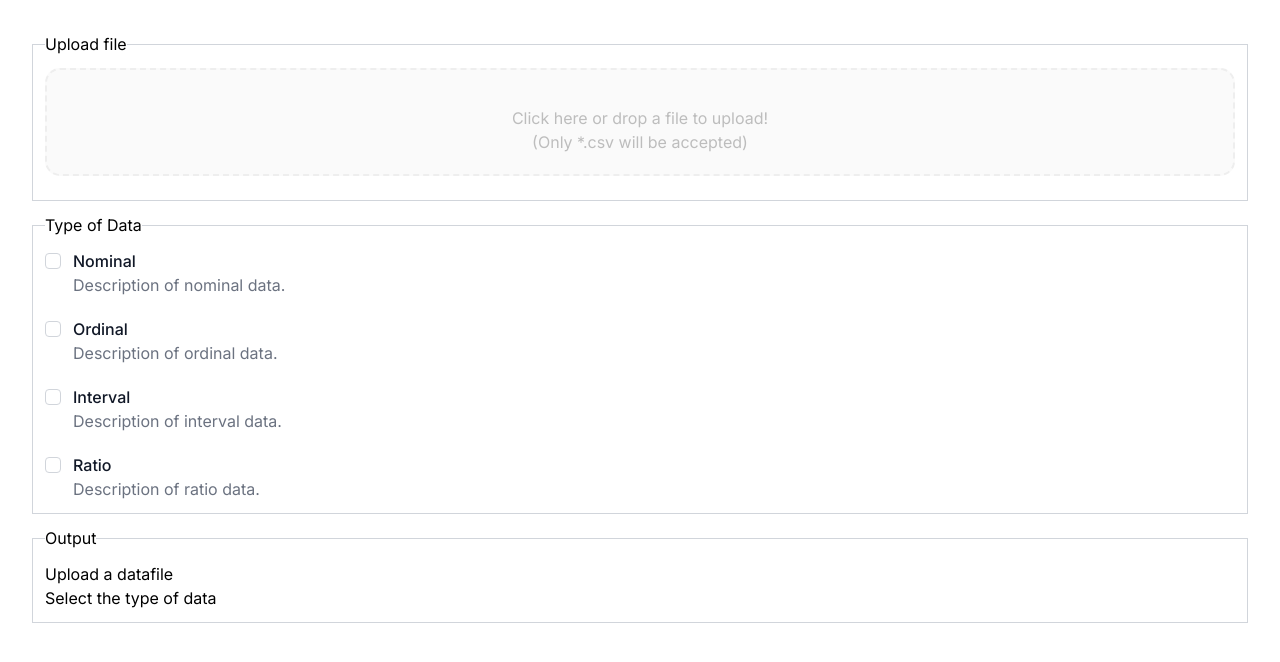
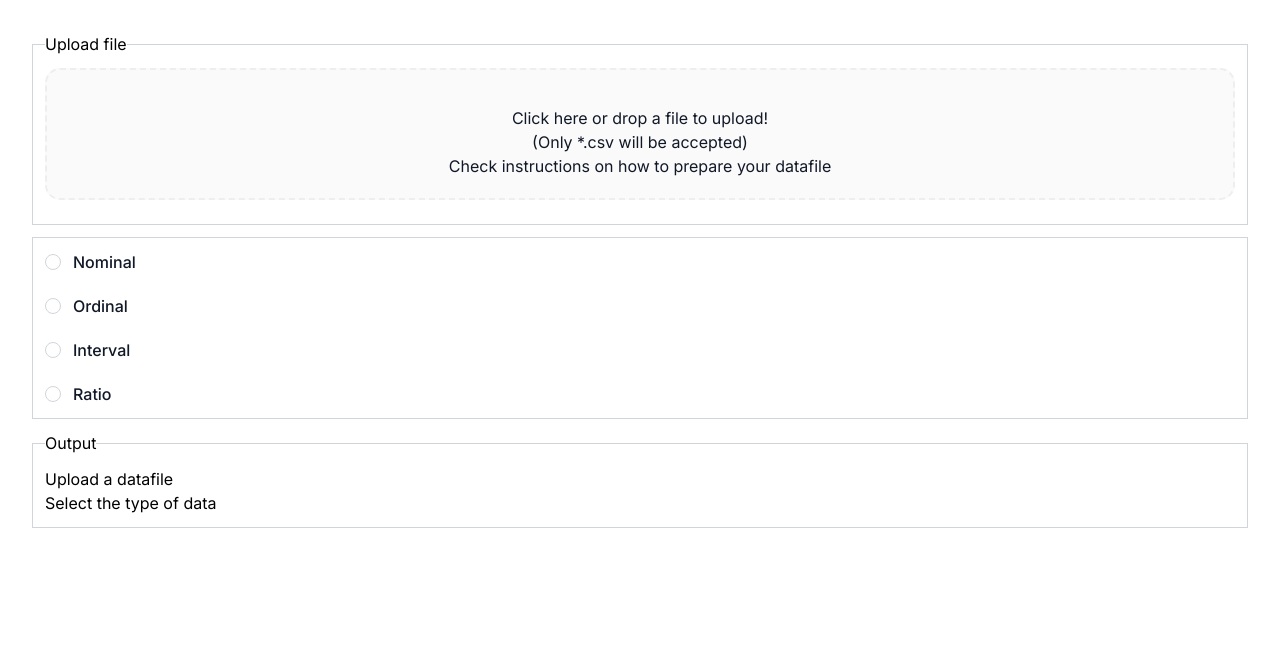
Before and after one commit to davide-marchiori/k-alpha, a Next.js app: page / in a window 1280 px wide. Shown: the top 662 px of the page. Built offline with nearby package versions, Linux system fonts and the light colour scheme.

Commit message:
radio instead of check + drop with NA

```diff
--- a/src/app/page.js
+++ b/src/app/page.js
@@ -8,9 +8,10 @@ import { options } from "@/constants/Options";
 
 export default function Home() {
   const [data, setData] = useState([]);
-  const [checkedState, setCheckedState] = useState(
-    new Array(options.length).fill(false)
-  );
+  const [checkedState, setCheckedState] = useState("");
+
+  console.log("checked state: ", checkedState);
+  console.log("data: ", data);
 
   return (
     <main className="bg-white p-5">
@@ -20,7 +21,7 @@ export default function Home() {
         setCheckedState={setCheckedState}
         options={options}
       />
-      <Output data={data} checkedState={checkedState}/>
+      <Output data={data} checkedState={checkedState} />
     </main>
   );
 }
--- a/src/components/DataTypeSelector.jsx
+++ b/src/components/DataTypeSelector.jsx
@@ -1,45 +1,35 @@
 import React, { useState } from "react";
 
-export function DataTypeSelector({ options, setCheckedState, checkedState}) {
-
-  const handleOnChange = (position) => {
-    const updatedCheckedState = checkedState.map((item, index) =>
-      index === position ? !item : item
-    );
-    setCheckedState(updatedCheckedState);
+export function DataTypeSelector({ options, setCheckedState, checkedState }) {
+  const handleOnChange = (e) => {
+    setCheckedState(e.target.value);
   };
 
   return (
     <fieldset className="border border-solid border-gray-300 p-3 m-3">
-      <legend className="text-base">Type of Data</legend>
+      <legend className="sr-only">Type of Data</legend>
       <div className="space-y-5">
-        {options.map((item, index) => (
-          <div
-            className="relative flex items-start"
-            key={index}
-          >
+        {options.map((option, index) => (
+          <div key={index} className="relative flex items-start">
             <div className="flex h-6 items-center">
               <input
-                id={`custom-checkbox-${index}`}
-                aria-describedby={`${item.name}-description`}
-                name={item.name}
-                value={item.name}
-                checked={checkedState[index]}
-                type="checkbox"
-                className="h-4 w-4 rounded border-gray-300 text-indigo-600 focus:ring-indigo-600"
-                onChange={() => handleOnChange(index)}
+                id={option.name}
+                value={option.name}
+                aria-describedby={`${option.name}-description`}
+                name="options"
+                type="radio"
+                defaultChecked={option.name === "small"}
+                className="h-4 w-4 border-gray-300 text-indigo-600 focus:ring-indigo-600"
+                onChange={(e) => handleOnChange(e)}
               />
             </div>
             <div className="ml-3 text-base leading-6">
               <label
-                htmlFor={`custom-checkbox-${index}`}
+                htmlFor={option.name}
                 className="font-medium text-gray-900"
               >
-                {item.label}
+                {option.label}
               </label>
-              <p id={`${item.name}-description`} className="text-gray-500">
-                {item.description}
-              </p>
             </div>
           </div>
         ))}
--- a/src/components/DropZone.jsx
+++ b/src/components/DropZone.jsx
@@ -73,16 +73,20 @@ export function DropZone({ data, setData }) {
   useEffect(() => {
     if (!file) return;
     const reader = new FileReader();
-    const regex = /[^0-9.,]/g;
+    const regex = /^(?:\d+(?:[.,]\d+)?|NA)(?:,(?:\d+(?:[.,]\d+)?|NA))*$/;
     reader.onload = async ({ target }) => {
       const csv = Papa.parse(target.result, {
         skipEmptyLines: true,
         header: false,
+        dynamicTyping: true,
+        //transform: (value) => {if (value === "NA") return null; return value},
       });
       const parsedData = csv?.data;
       let error = false;
       if (!parsedData.every((row) => row.length === parsedData[0].length)) {
-        setErrors("Error: Items must be evaluated by the same number of coders; check for missing codes, or redundant commas");
+        setErrors(
+          "Error: Items must be evaluated by the same number of coders; check for missing codes, or redundant commas"
+        );
         setIsSuccess(false);
         error = true;
       }
@@ -96,13 +100,23 @@ export function DropZone({ data, setData }) {
         setIsSuccess(false);
         error = true;
       }
-      if (regex.test(parsedData.flat())) {
-        setErrors("Error: Invalid characters found");
+      if (!regex.test(parsedData.flat())) {
+        if (/,,+/.test(parsedData.flat())) {
+          setErrors("Error: Found consecutive or end-of-line commas");
+        } else if (/(Na|na|nA)/.test(parsedData.flat())) {
+          setErrors("Error: Use 'NA' for missing codes (case sensitive)");
+        } else {
+          setErrors("Error: Invalid characters found");
+        }
         setIsSuccess(false);
         error = true;
       }
       if (!error) {
-        setData(parsedData);
+        setData(
+          parsedData.map((row) =>
+            row.map((code) => (code === "NA" ? "" : code))
+          )
+        );
       }
     };
     reader.readAsText(file);
@@ -138,11 +152,14 @@ export function DropZone({ data, setData }) {
       <legend className="text-base">Upload file</legend>
       <div className="mb-3" {...getRootProps({ style })}>
         <input {...getInputProps()} />
-        <div className="relative flex flex-col items-center mt-4">
+        <div className="relative flex flex-col items-center text-gray-900 mt-4">
           {!isDragActive && "Click here or drop a file to upload!"}
           {isDragActive && !isDragReject && "Drop it here!"}
           {isDragReject && "File type not accepted, sorry!"}
           <div className="flex">(Only *.csv will be accepted)</div>
+          <div className="flex">
+            Check instructions on how to prepare your datafile
+          </div>
         </div>
       </div>
       <div>
@@ -163,12 +180,15 @@ export function DropZone({ data, setData }) {
                   Number of coded items: <b>{data.length}</b>
                 </p>
                 <p>
-                  Missing codes:{" "}
+                  NA codes:{" "}
                   <b>
                     {data.reduce(
                       (acc, curr) =>
                         acc +
-                        curr.reduce((acc, curr) => acc + (curr === ""), 0),
+                        curr.reduce(
+                          (acc, curr) => acc + (curr === "" ? 1 : 0),
+                          0
+                        ),
                       0
                     )}
                   </b>{" "}
--- a/src/components/Output.jsx
+++ b/src/components/Output.jsx
@@ -27,7 +27,7 @@ export function Output({ data, checkedState }) {
   };
 
   useEffect(() => {
-    if (data.length > 0 && !checkedState.every((v) => v === false)) {
+    if (data.length > 0 && checkedState !== "") {
       // These min and max values use the more reliable reduce function
       // filter((x) => x)) removes all empty values
       // Does not unse the min and max functions because they are not reliable
@@ -52,7 +52,7 @@ export function Output({ data, checkedState }) {
       // The last column counts the number of empty values
       // It does not include rows with one or less coders
       const countMatrix = countOccurrencesInRange(data, minRate, maxRate);
-      //console.log("occurrencesInArrays: ", countMatrix);
+      console.log("occurrencesInArrays: ", countMatrix);
 
       const sumsByRow = countMatrix
         .map((row) => row.slice(0, -1))
@@ -69,7 +69,6 @@ export function Output({ data, checkedState }) {
         .map((x) => x / r_bar);
 
       //console.log("pie_k probabilities: ", pie_k);
-
       const p_a = [
         // Nominal scale
         countMatrix
@@ -248,10 +247,16 @@ export function Output({ data, checkedState }) {
         pie_k: pie_k,
         p_a: p_a,
         p_e: p_e,
-        k_alpha_nominal: ((p_a[0] - p_e[0]) / (1 - p_e[0])).toFixed(3),
-        k_alpha_ordinal: ((p_a[1] - p_e[1]) / (1 - p_e[1])).toFixed(3),
-        k_alpha_interval: ((p_a[2] - p_e[2]) / (1 - p_e[2])).toFixed(3),
-        k_alpha_ratio: ((p_a[3] - p_e[3]) / (1 - p_e[3])).toFixed(3),
+        k_alpha:
+          checkedState === "nominal"
+            ? ((p_a[0] - p_e[0]) / (1 - p_e[0])).toFixed(3)
+            : checkedState === "ordinal"
+            ? ((p_a[1] - p_e[1]) / (1 - p_e[1])).toFixed(3)
+            : checkedState === "interval"
+            ? ((p_a[2] - p_e[2]) / (1 - p_e[2])).toFixed(3)
+            : checkedState === "ratio"
+            ? ((p_a[3] - p_e[3]) / (1 - p_e[3])).toFixed(3)
+            : "",
       });
     }
   }, [data, checkedState]);
@@ -260,22 +265,24 @@ export function Output({ data, checkedState }) {
     <fieldset className="border border-solid border-gray-300 p-3 m-3">
       <legend className="text-base">Output</legend>
       {data.length === 0 && <p>Upload a datafile</p>}
-      {checkedState.every((v) => v === false) && <p>Select the type of data</p>}
-      {data.length > 0 && !checkedState.every((v) => v === false) && (
+      {checkedState === "" && <p>Select the type of data</p>}
+      {data.length > 0 && checkedState !== "" && (
         <>
-          <p>Min rate: {output.minRate}</p>
-          <p>Max rate: {output.maxRate}</p>
-          <p>Number of items considered: {output.cases}</p>
-          {checkedState[0] && (
-            <p>K-alpha (nominal): {output.k_alpha_nominal}</p>
-          )}
-          {checkedState[1] && (
-            <p>K-alpha (ordinal): {output.k_alpha_ordinal}</p>
-          )}
-          {checkedState[2] && (
-            <p>K-alpha (interval): {output.k_alpha_interval}</p>
-          )}
-          {checkedState[3] && <p>K-alpha (ratio): {output.k_alpha_ratio}</p>}
+          <p>
+            Min rate: <b>{output.minRate}</b>
+          </p>
+          <p>
+            Max rate: <b>{output.maxRate}</b>
+          </p>
+          <p>
+            Number of items considered: <b>{output.cases}</b>
+          </p>
+          {
+            <p>
+              Krippendorf's-alpha (<i>{checkedState}</i>):{" "}
+              <b>{output.k_alpha}</b>
+            </p>
+          }
         </>
       )}
     </fieldset>
```
